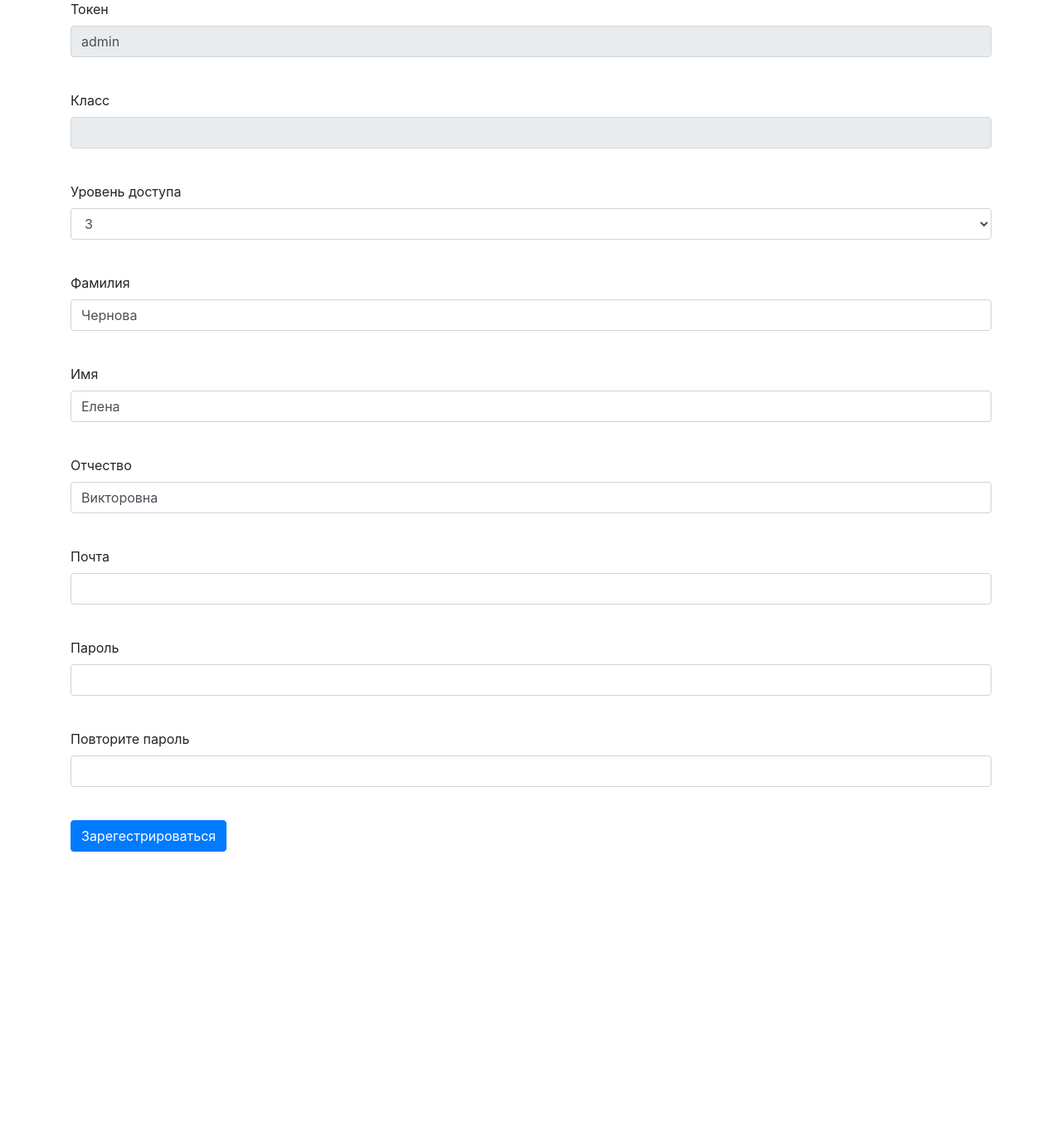
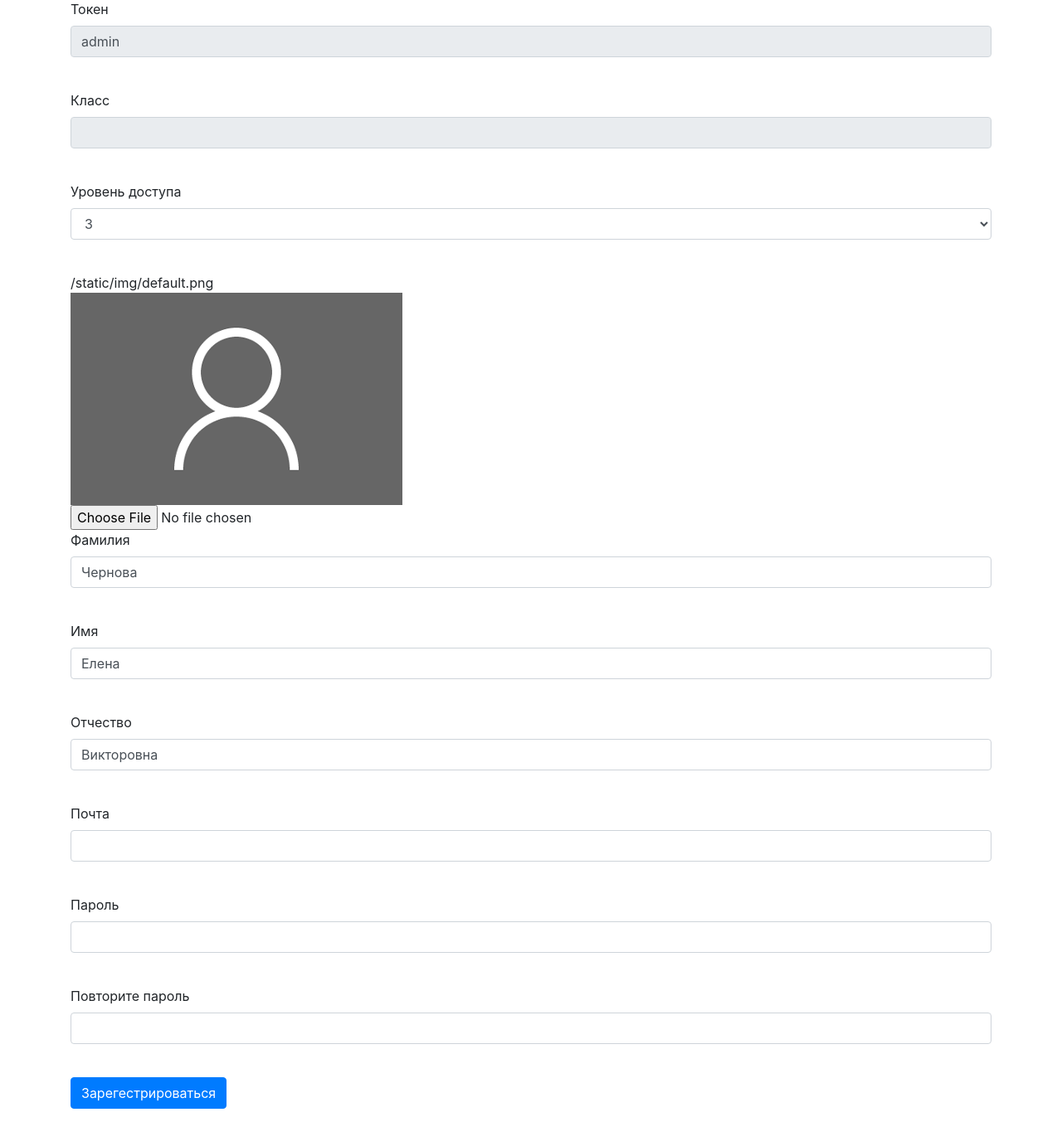
Before and after one commit to Anton-beep/flaskProjectTable, a Flask app: page /register/admin in a window 1280 px wide. Shown: the part 167-1520 px from the top of the page at 83% size. Before the commit the page ends 1194 px from the top, so only its background shows below. Run offline with Flask 2, Linux system fonts and the light colour scheme; data comes from the database, SQL or seed files in the repository; some libraries are stand-ins or nearby versions.

Commit message:
working on image

```diff
--- a/app.py
+++ b/app.py
@@ -1,6 +1,7 @@
 from flask import Flask, redirect, render_template, request
 from flask_login import LoginManager, login_required, login_user, logout_user, current_user
 from flask_restful import abort
+from werkzeug.utils import secure_filename
 
 from data.sqlalchemy import db_session
 from data.models.users import User
@@ -16,13 +17,15 @@ import init
 import datetime
 import calendar
 
+import PIL
+
 app = Flask(__name__)
 app.config['SECRET_KEY'] = 'Church_Of_Saint_Floppa'
 
-init.clear(True)
+# init.clear(True)
 db_session.global_init("db/timetable.db")
-init.fill_table(admin=True, users=True, lessons=False, replacements=False)
-init.add_random(True, 150, 40)
+# init.fill_table(admin=True, users=True, lessons=False, replacements=False)
+# init.add_random(True, 150, 40)
 
 login_manager = LoginManager()
 login_manager.init_app(app)
@@ -265,6 +268,8 @@ def register(token):
         form.surname.data = user.surname
         form.name.data = user.name
         form.patronymic.data = user.patronymic
+        image_path = user.image
+        print(image_path)
     if form.validate_on_submit():
         if db_sess.query(User).filter(User.token == form.token.data).first().email is not None:
             return render_template('register.html', title='Регистрация',
@@ -285,9 +290,24 @@ def register(token):
         us.patronymic = form.patronymic.data
         us.email = form.email.data
         us.set_password(form.password.data)
+
+        # пикча
+        file = request.files['file']
+        if file:
+            file.save('static/img/' + secure_filename(file.filename))
+
+            fixed_width = 200
+            img = PIL.Image.open('static/img/' + secure_filename(file.filename))
+            width_percent = (fixed_width / float(img.size[0]))
+            height_size = int((float(img.size[0]) * float(width_percent)))
+            new_image = img.resize((fixed_width, height_size))
+            new_image.save('static/img/' + secure_filename(file.filename))
+
+            us.image = 'static/img/' + secure_filename(file.filename)
+
         db_sess.commit()
         return redirect(f'/login/{user.token}')
-    return render_template('register.html', title='Регистрация', form=form)
+    return render_template('register.html', title='Регистрация', form=form, image_path=image_path)
 
 
 @app.route('/user_edit/<int:id>', methods=['GET', 'POST'])
@@ -318,6 +338,7 @@ def user_edit(id):
             form.token.data = user.token
         else:
             abort(404)
+        image_path = user.image
 
     if form.validate_on_submit():
         if form.password.data != form.password_again.data:
@@ -344,11 +365,28 @@ def user_edit(id):
             user.email = form.email.data
             user.token = form.token.data
             user.set_password(form.password.data)
+
+            # пикча
+            # file = request.files['file']
+            print(list(request.files))
+            file = None
+            if file:
+                file.save('static/img/' + secure_filename(file.filename))
+
+                fixed_width = 200
+                img = PIL.Image.open('static/img/' + secure_filename(file.filename))
+                width_percent = (fixed_width / float(img.size[0]))
+                height_size = int((float(img.size[0]) * float(width_percent)))
+                new_image = img.resize((fixed_width, height_size))
+                new_image.save('static/img/' + secure_filename(file.filename))
+
+                user.image = 'static/img/' + secure_filename(file.filename)
             db_sess.commit()
             return redirect('/')
         else:
             abort(404)
-    return render_template('register.html', title='Редактирование профиля', form=form, level=level)
+    return render_template('register.html', title='Редактирование профиля', form=form, level=level,
+                           image_path=image_path)
 
 
 app.run()
--- a/data/models/users.py
+++ b/data/models/users.py
@@ -22,6 +22,7 @@ class User(SqlAlchemyBase, UserMixin, SerializerMixin):
                                       default=datetime.datetime.now)
     access_level = sqlalchemy.Column(sqlalchemy.Integer)
     token = sqlalchemy.Column(sqlalchemy.String, unique=True)
+    image = sqlalchemy.Column(sqlalchemy.String, default='/static/img/default.png', unique=True)
 
     def set_password(self, password):
         self.hashed_password = generate_password_hash(password)
--- a/templates/register.html
+++ b/templates/register.html
@@ -16,7 +16,6 @@
                     {{ error }}
                 </div>
             {% endfor %}
-        </p>
         <p>
             {{ form.grade.label }}
             {% if level == 1 %}
@@ -29,7 +28,6 @@
                     {{ error }}
                 </div>
             {% endfor %}
-        </p>
         <p>
             {{ form.access_level.label }}<br>
             {{ form.access_level(class="form-control", type="access_level") }}<br>
@@ -38,7 +36,11 @@
                     {{ error }}
                 </div>
             {% endfor %}
-        </p>
+        <p>
+        <div>{{ image_path }}</div>
+        <img src="{{ image_path }}" alt="А где">
+        <input type=file class="form-control-file"
+               accept="image/png, image/jpg, image/jpeg" name=file value=Upload>
         <p>
             {{ form.surname.label }}<br>
             {{ form.surname(class="form-control", type="surname") }}<br>
@@ -47,7 +49,6 @@
                     {{ error }}
                 </div>
             {% endfor %}
-        </p>
         <p>
             {{ form.name.label }}<br>
             {{ form.name(class="form-control", type="name") }}<br>
@@ -56,7 +57,6 @@
                     {{ error }}
                 </div>
             {% endfor %}
-        </p>
         <p>
             {{ form.patronymic.label }}<br>
             {{ form.patronymic(class="form-control", type="patronymic") }}<br>
@@ -65,7 +65,6 @@
                     {{ error }}
                 </div>
             {% endfor %}
-        </p>
         <p>
             {{ form.email.label }}<br>
             {{ form.email(class="form-control", type="email") }}<br>
@@ -74,7 +73,6 @@
                     {{ error }}
                 </div>
             {% endfor %}
-        </p>
         {% if level != 1 %}
             <p>
                 {{ form.password.label }}<br>
@@ -84,7 +82,6 @@
                         {{ error }}
                     </div>
                 {% endfor %}
-            </p>
             <p>
                 {{ form.password_again.label }}<br>
                 {{ form.password_again(class="form-control", type="password") }}<br>
@@ -93,7 +90,6 @@
                         {{ error }}
                     </div>
                 {% endfor %}
-            </p>
         {% endif %}
 
         <p>{{ form.submit(type="submit", class="btn btn-primary") }}</p>
```
Also changed, not shown: db/timetable.db, static/img/default.png (renamed from db/images/default.png).
